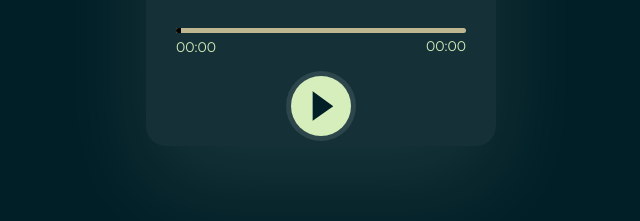
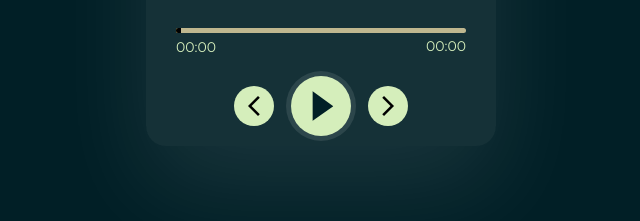
Before and after one commit to linusansas/Music-player, a plain HTML site: page index.html in a window 1280 px wide. Shown: the part 529-750 px from the top of the page, without its empty margins (319-959 px from the left). Drawn offline with nearby package versions, Linux system fonts and the light colour scheme.

Commit message:
Style done

```diff
--- a/index.html
+++ b/index.html
@@ -12,9 +12,12 @@
    <link rel="preconnect" href="https://fonts.googleapis.com" />
    <link rel="preconnect" href="https://fonts.gstatic.com" crossorigin />
    <link href="https://fonts.googleapis.com/css2?family=Montserrat:wght@400;500;700&display=swap" rel="stylesheet"/>
+   <link rel="stylesheet" href="https://fonts.googleapis.com/css2?family=Material+Symbols+Outlined:opsz,wght,FILL,GRAD@20..48,100..700,0..1,-50..200" />
 </head>
 
 <body>
+
+   <audio src="" id="audio"></audio>
 
    <div class="music-player">
 
@@ -30,10 +33,12 @@
       </div>
 
       <div class="controls">
+         <button class="btn backward-btn"><span class="material-symbols-outlined">arrow_back_ios_new</span></button>
          <button class="play-btn pause">
             <span></span>
             <span></span>
          </button>
+         <button class="btn forward-btn"><span class="material-symbols-outlined">arrow_forward_ios</span></button>
       </div>
 
    </div>
--- a/main.js
+++ b/main.js
@@ -3,5 +3,3 @@ window.addEventListener("DOMContentLoaded", main);
 function main() {
    //renderScene();
 }
-
-console.log("Hej jag heter Linus");
--- a/style.css
+++ b/style.css
@@ -53,6 +53,12 @@ body {
    background-image: url('images/liminal\ moments.png');
    background-size: cover;
    box-shadow: 0 0 0 10px rgba(255, 255, 255, 0.08);
+   animation: rotate 20s linear infinite;
+   animation-play-state: paused;
+}
+
+.disk.play{
+   animation-play-state: running;
 }
 
 .disk::before {
@@ -102,9 +108,9 @@ body {
 }
 
 .controls {
-   width: 100%;
+   width: 60%;
    display: flex;
-   justify-content: center;
+   justify-content: space-between;
    align-items: center;
    margin: auto;
    margin-top: 20px;
@@ -165,3 +171,24 @@ body {
       box-shadow: 0 0 0 5px rgba(255, 255, 255, 0.4);
    }
 }
+
+.btn{
+   width: 40px;
+   height: 40px;
+   background: #d5eebb;
+   border-radius: 50%;
+   display: flex;
+   justify-content: center;
+   align-items: center;
+   border: none;
+   cursor: pointer;
+}
+
+@keyframes rotate{
+   0{
+      transform: rotate(0);
+   }
+   100%{
+      transform: rotate(360deg);
+   }
+}
```
Lines whose indentation alone changed are shown as unchanged.
